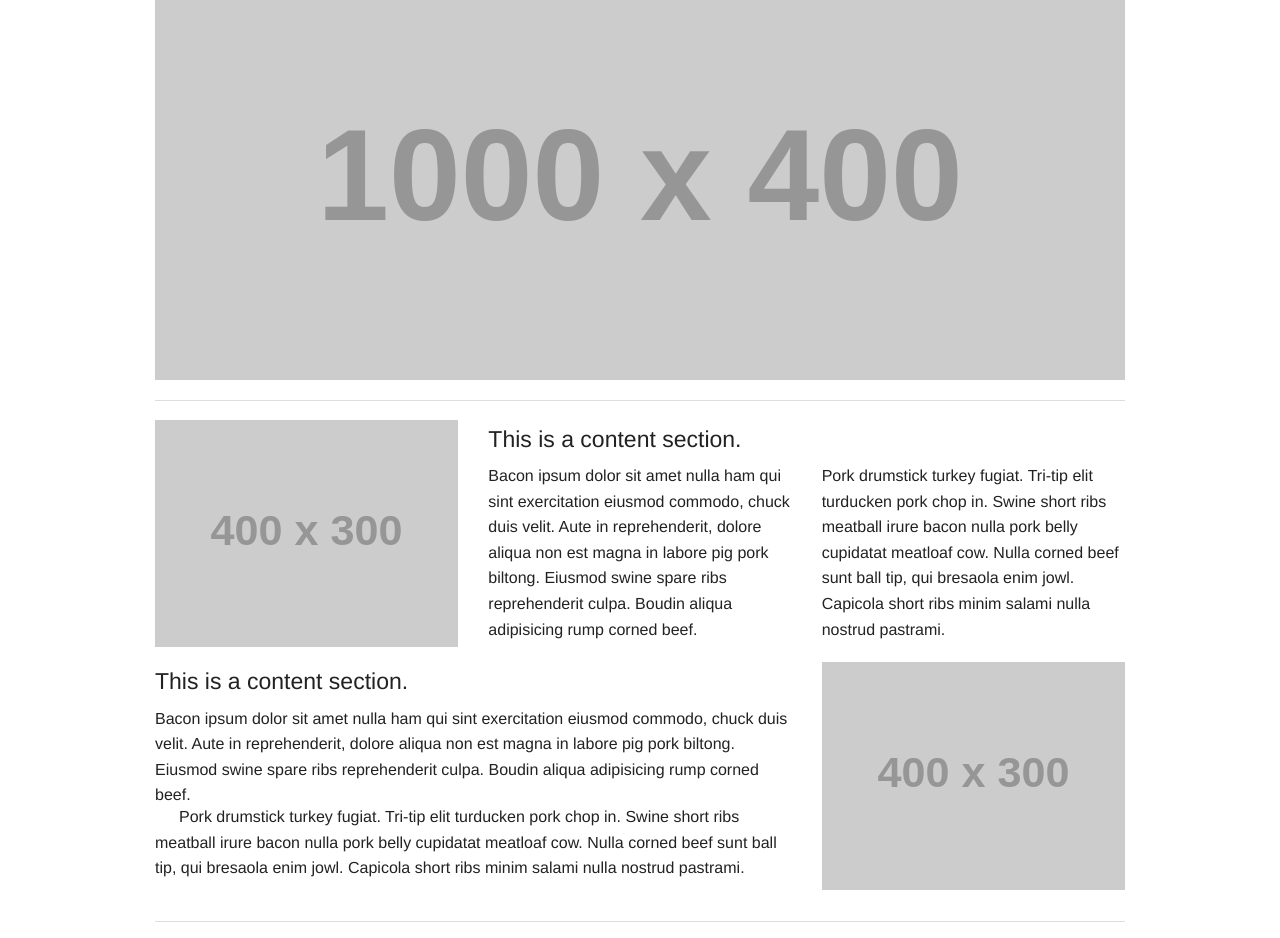
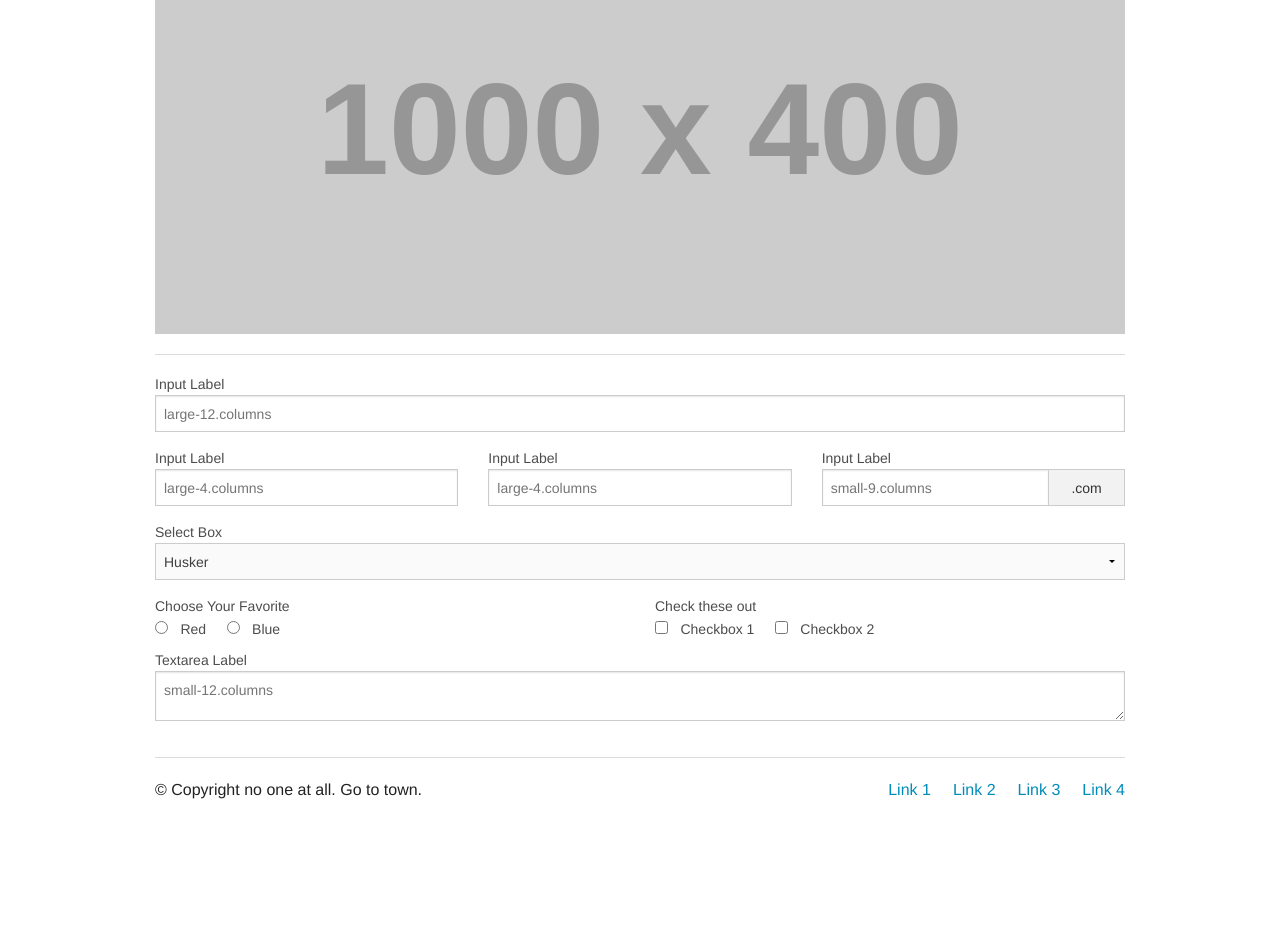
Before and after one commit to prufrock123/TIY_HW24, a plain HTML site: page index.html in a window 1280 px wide. Shown: the part 127-1065 px from the top of the page. After the commit the page ends 950 px from the top, so only its background shows below. Drawn offline with Linux system fonts and the light colour scheme; placeholder pictures from the web are drawn by us.

Commit message:
Adds a form

```diff
--- a/index.html
+++ b/index.html
@@ -9,8 +9,6 @@
 </head>
 
 <body>
-
-<p>test</p>
 
     <div class="row">
         <div class="large-3 columns">
@@ -40,41 +38,77 @@
         </div>
     </div>
 
-
-    <div class="row">
-        <div class="large-4 columns">
-            <img src="http://placehold.it/400x300&text=[img]">
-        </div>
-        <div class="large-8 columns">
-            <h4>This is a content section.</h4>
+        <form>
+            <div class="row">
+                <div class="large-12 columns">
+                    <label>Input Label
+                        <input type="text" placeholder="large-12.columns" />
+                    </label>
+                </div>
+            </div>
+            <div class="row">
+                <div class="large-4 columns">
+                    <label>Input Label
+                        <input type="text" placeholder="large-4.columns" />
+                    </label>
+                </div>
+                <div class="large-4 columns">
+                    <label>Input Label
+                        <input type="text" placeholder="large-4.columns" />
+                    </label>
+                </div>
+                <div class="large-4 columns">
+                    <div class="row collapse">
+                        <label>Input Label</label>
+                        <div class="small-9 columns">
+                            <input type="text" placeholder="small-9.columns" />
+                        </div>
+                        <div class="small-3 columns">
+                            <span class="postfix">.com</span>
+                        </div>
+                    </div>
+                </div>
+            </div>
+            <div class="row">
+                <div class="large-12 columns">
+                    <label>Select Box
+                        <select>
+                            <option value="husker">Husker</option>
+                            <option value="starbuck">Starbuck</option>
+                            <option value="hotdog">Hot Dog</option>
+                            <option value="apollo">Apollo</option>
+                        </select>
+                    </label>
+                </div>
+            </div>
             <div class="row">
                 <div class="large-6 columns">
-                    <p>Bacon ipsum dolor sit amet nulla ham qui sint exercitation eiusmod commodo, chuck duis velit. Aute in reprehenderit, dolore aliqua non est magna in labore pig pork biltong. Eiusmod swine spare ribs reprehenderit culpa. Boudin aliqua adipisicing rump corned beef.</p>
+                    <label>Choose Your Favorite</label>
+                    <input type="radio" name="pokemon" value="Red" id="pokemonRed">
+                    <label for="pokemonRed">Red</label>
+                    <input type="radio" name="pokemon" value="Blue" id="pokemonBlue">
+                    <label for="pokemonBlue">Blue</label>
                 </div>
                 <div class="large-6 columns">
-                    <p>Pork drumstick turkey fugiat. Tri-tip elit turducken pork chop in. Swine short ribs meatball irure bacon nulla pork belly cupidatat meatloaf cow. Nulla corned beef sunt ball tip, qui bresaola enim jowl. Capicola short ribs minim salami nulla nostrud pastrami.</p>
+                    <label>Check these out</label>
+                    <input id="checkbox1" type="checkbox">
+                    <label for="checkbox1">Checkbox 1</label>
+                    <input id="checkbox2" type="checkbox">
+                    <label for="checkbox2">Checkbox 2</label>
                 </div>
             </div>
-        </div>
+            <div class="row">
+                <div class="large-12 columns">
+                    <label>Textarea Label
+                        <textarea placeholder="small-12.columns"></textarea>
+                    </label>
+                </div>
+            </div>
+        </form>
+
+    <div id="recipes">
+
     </div>
-
-
-
-
-    <div class="row">
-        <div class="large-8 columns">
-            <h4>This is a content section.</h4>
-
-            <p>Bacon ipsum dolor sit amet nulla ham qui sint exercitation eiusmod commodo, chuck duis velit. Aute in reprehenderit, dolore aliqua non est magna in labore pig pork biltong. Eiusmod swine spare ribs reprehenderit culpa. Boudin aliqua adipisicing rump corned beef.</p>
-
-            <p>Pork drumstick turkey fugiat. Tri-tip elit turducken pork chop in. Swine short ribs meatball irure bacon nulla pork belly cupidatat meatloaf cow. Nulla corned beef sunt ball tip, qui bresaola enim jowl. Capicola short ribs minim salami nulla nostrud pastrami.</p>
-
-        </div>
-        <div class="large-4 columns">
-            <img src="http://placehold.it/400x300&text=[img]">
-        </div>
-    </div>
-
 
 
 
--- a/js/app.js
+++ b/js/app.js
@@ -9,7 +9,7 @@ function app(){
         {url: "./bower_components/jquery/dist/jquery.min.js"},
         {url: "./bower_components/lodash/dist/lodash.min.js"},
         {url: "./bower_components/pathjs/path.min.js"},
-        {url: "./bower_components/foundation/foundation.js"}
+        {url: "./bower_components/foundation/js/foundation.js"}
     ).then(function(){
         _.templateSettings.interpolate = /{([\s\S]+?)}/g;
 
```
